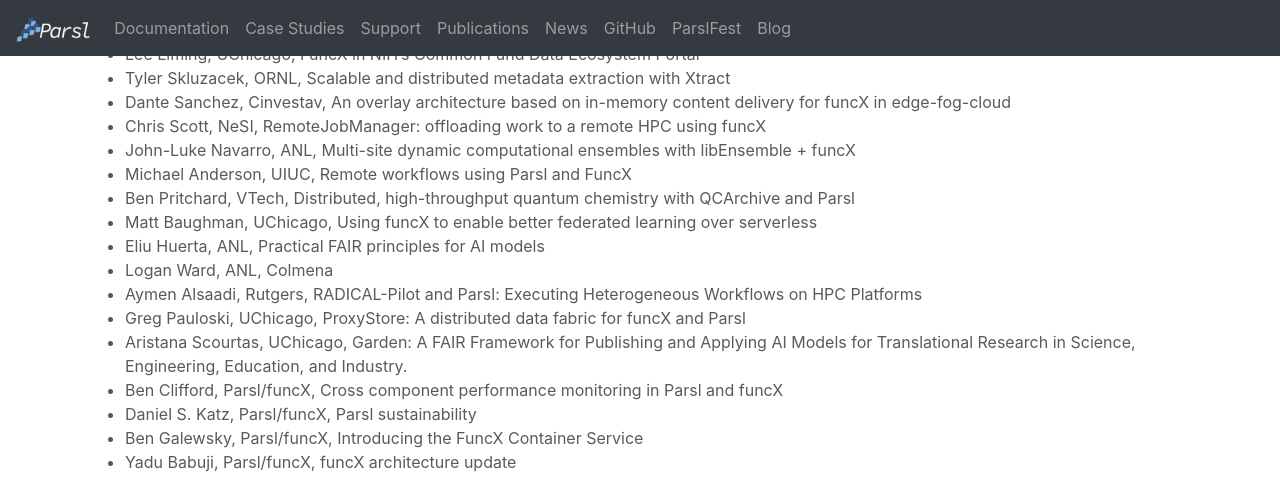
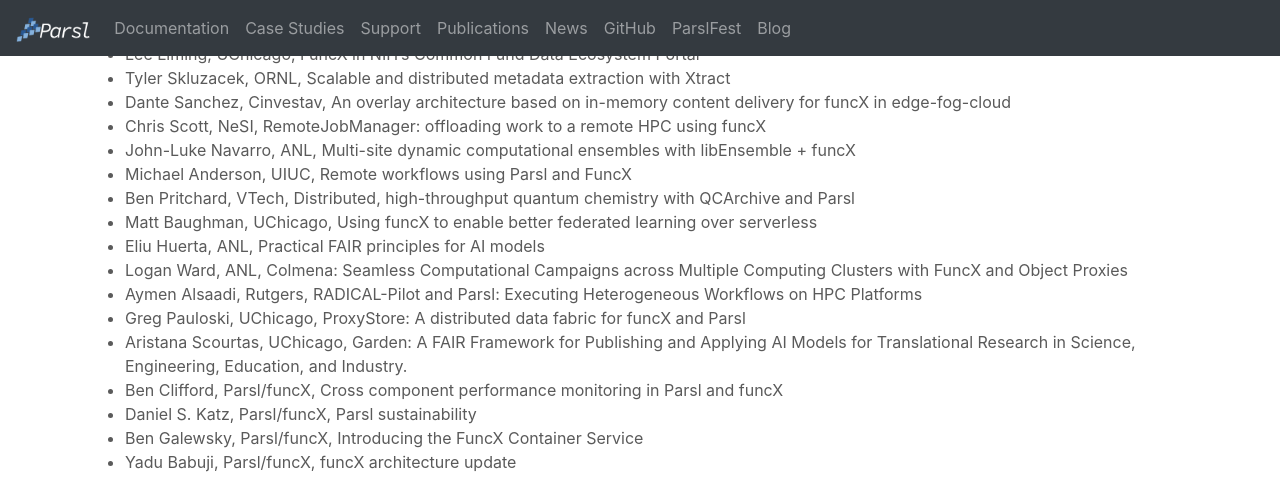
Before and after one commit to Parsl/parsl.github.io, a Jekyll site: the page built from parslfest2022.html, in a window 1280 px wide and 900 px high, scrolled down 954 px, cut to the strip 0-499 px from the top of the window. Built offline with Jekyll 4.4.1, drawn with Linux system fonts in a browser that asks for light colours.

Commit message:
Update parslfest2022.html

```diff
--- a/parslfest2022.html
+++ b/parslfest2022.html
@@ -63,7 +63,7 @@
 	    <li>Ben Pritchard, VTech, Distributed, high-throughput quantum chemistry with QCArchive and Parsl</li>
 	    <li>Matt Baughman, UChicago, Using funcX to enable better federated learning over serverless</li>
     	    <li>Eliu Huerta, ANL, Practical FAIR principles for AI models</li>
-	    <li>Logan Ward, ANL, Colmena</li>
+	    <li>Logan Ward, ANL, Colmena: Seamless Computational Campaigns across Multiple Computing Clusters with FuncX and Object Proxies</li>
 	    <li>Aymen Alsaadi, Rutgers, RADICAL-Pilot and Parsl: Executing Heterogeneous Workflows on HPC Platforms</li>
 	    <li>Greg Pauloski, UChicago, ProxyStore: A distributed data fabric for funcX and Parsl</li>
 	    <li>Aristana Scourtas, UChicago, Garden: A FAIR Framework for Publishing and Applying AI Models for Translational Research in Science, Engineering, Education, and Industry.</li>
```
